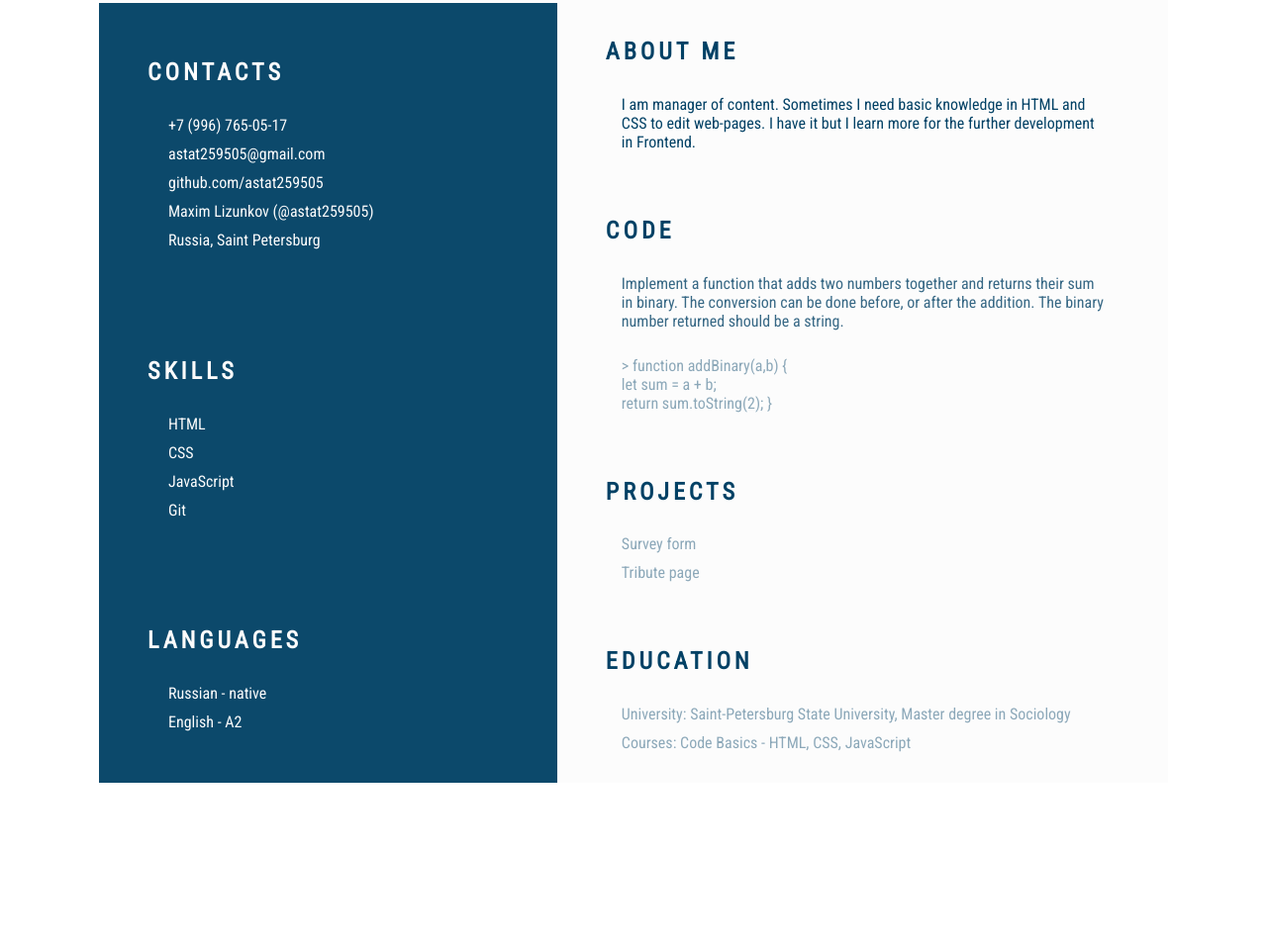
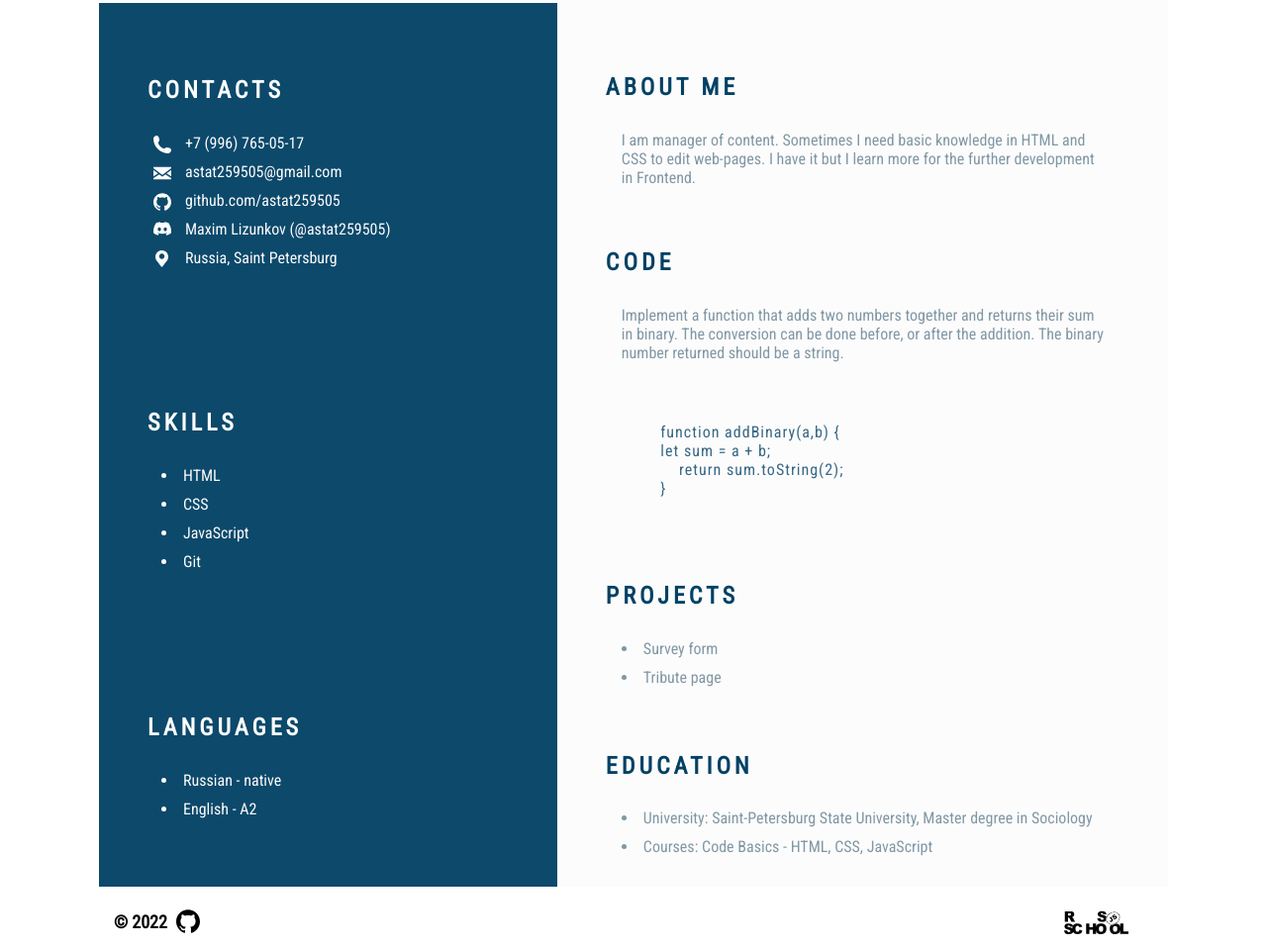
Before and after one commit to astat259505/rsschool-cv, a plain HTML site: page index.html in a window 1280 px wide. Shown: the part 403-1363 px from the top of the page at 99% size. Before the commit the page ends 1194 px from the top, so only its background shows below. Drawn offline with Linux system fonts and the light colour scheme.

Commit message:
feat: final version

```diff
--- a/index.html
+++ b/index.html
@@ -4,13 +4,14 @@
     <meta charset="UTF-8">
     <meta http-equiv="X-UA-Compatible" content="IE=edge">
     <meta name="viewport" content="width=, initial-scale=1.0">
-    <title>CV</title>
+    <title>cv</title>
     <link rel="stylesheet" href="style.css">
-    <link rel="icon" href="#">
+    <link rel="icon" href="assets/favicon.ico">
     <link rel="preconnect" href="https://fonts.googleapis.com">
     <link rel="preconnect" href="https://fonts.googleapis.com">
     <link rel="preconnect" href="https://fonts.gstatic.com" crossorigin>
     <link href="https://fonts.googleapis.com/css2?family=Roboto+Condensed&display=swap" rel="stylesheet">
+
 </head>
 <body>
     <header class="header">
@@ -32,7 +33,7 @@
         <div class="container main-container">
             <section class="section" id="profile">
                 <div class="photo-space">
-                <img src="assets/img/avatar3.jpg" alt="avatar">
+                <img src="assets/img/avatar3.jpg" alt="avatar" class="avatar">
                 </div>
                 <div class="name-profession">
                 <h1 class="section-title name">Maxim Lizunkov</h1>
@@ -47,7 +48,7 @@
                     <li class="contact-item contact-item-phone">+7 (996) 765-05-17</li>
                     <li class="contact-item contact-item-mail">astat259505@gmail.com</li>
                     <li class="contact-item contact-item-github">github.com/astat259505</li>
-                    <li class="contact-item conact-item-discord">Maxim Lizunkov (@astat259505)</li>
+                    <li class="contact-item contact-item-discord"><a class="github-link" href="https://github.com/astat259505" target="_blank">Maxim Lizunkov (@astat259505)</a></li>
                     <li class="contact-item contact-item-location">Russia, Saint Petersburg</li>
                 </ul>
             </section>
@@ -76,23 +77,25 @@
             <section class="section" id="code">
                 <h2 class="section-title">Code</h2>
                 <p class="code-task-content">Implement a function that adds two numbers together and returns their sum in binary. The conversion can be done before, or after the addition. The binary number returned should be a string.</p>
-                <p class="code-content">><code> function addBinary(a,b) {<br>
-     let sum = a + b;<br>
-      return sum.toString(2);
-      }</code></p>
+                <div class="code-content"><pre><code>
+                    function addBinary(a,b) {
+                    let sum = a + b;
+                        return sum.toString(2);
+                    }
+                </code></pre></div>
             </section>
             <section class="section" id="projects">
                 <h2 class="section-title">Projects</h2>
                 <ul class="projects-list">
-                    <li class="projects-item"><a href="https://codepen.io/astat259505/pen/wvrMBOZ" class="projects-link">Survey form</a></li>
-                    <li class="projects-item"><a href="https://codepen.io/astat259505/pen/bGoGGVQ" class="projects-link">Tribute page</a></li>
+                    <li class="projects-item"><a href="https://codepen.io/astat259505/pen/wvrMBOZ" class="projects-link" target="_blank">Survey form</a></li>
+                    <li class="projects-item"><a href="https://codepen.io/astat259505/pen/bGoGGVQ" class="projects-link" target="_blank">Tribute page</a></li>
                 </ul>
             </section>
             <section class="section" id="education">
                 <h2 class="section-title">Education</h2>
                 <ul class="education-list">
                     <li class="education-item">University: Saint-Petersburg State University, Master degree in Sociology</li>
-                    <li class="education-item">Courses: Code Basics - HTML, CSS, JavaScript</li>
+                    <li class="education-item"><a href="https://ru.code-basics.com/" class="courses-link" target="_blank">Courses: Code Basics - HTML, CSS, JavaScript</a></li>
                 </ul>
             </section>
         </div>
@@ -100,7 +103,11 @@
         </div>
     </main>
     <footer class="footer">
-        <div class="container"></div>
+        <div class="container footer-container">
+            <div class="footer-github-link"><p>&copy; 2022 <a href="https://github.com/astat259505" target="_blank"><img src="assets/svg/github_footer.svg" alt="Github logo" class="github-logo"></a></p>
+            </div>
+            <div class="rsschool-logo"><a href="https://rs.school/js" target="_blank"><img src="assets/svg/rs_school_js.svg" alt="Rolling Scopes logo" class="rsschool-logo"></a></div>
+        </div>
     </footer>
 </body>
 </html>
--- a/style.css
+++ b/style.css
@@ -8,7 +8,7 @@
     --main-color-two: #0c496b;
     --title-color-one: #024165;
     --subtitle-color-one: #376885;
-    --text-color-one: #8ca8b9;
+    --text-color-one: #8097a5;
 }
 
 body {
@@ -27,7 +27,10 @@ body {
 
 }
 
-
+.nav {
+    position: relative;
+    top: 14px;
+}
 
 .nav-list {
     display: flex;
@@ -49,7 +52,9 @@ body {
 }
 
 .nav-link:hover {
-    text-decoration: underline var(--main-color-one) 3px;
+    position: relative;
+    bottom: 2px;
+    right: 2px;
 }
 
 html {
@@ -79,14 +84,14 @@ html {
 
 .photo-space {
   position: relative;
-  right: 117px;
-  bottom: 5px;
+  right: 67px;
+  bottom: -1px;
 
 
 
 }
 
-img {
+.avatar {
     width: 300px;
     height: auto;
     border-radius: 50%;
@@ -95,13 +100,25 @@ img {
 }
 
 .name-profession {
+    bottom: 33px;
     display: flex;
     flex-direction: column;
     justify-content: center;
     align-items: center;
     height: 300px;
     color: var(--title-color-one);
+    text-transform: uppercase;
+    letter-spacing: 4px;
+    font-size: 20px;
+    position: relative;
 }
+
+.name {
+    position: relative;
+    bottom: -17px;
+}
+
+
 
 #languages {
     width: 100%;
@@ -131,6 +148,7 @@ img {
   width: 100%;
   color: var(--title-color-one);
   background-color: var(--main-color-one);
+  font-weight: 500;
 
 }
 
@@ -141,41 +159,85 @@ img {
 }
 
 .contact-item {
-    list-style: none;
-    padding: 5px 20px;
+    padding: 5px 37px;
+    list-style-type: none;
+    position: relative;
+
 }
 
+.contact-item::before {
+    content: "";
+    position: absolute;
+    top: 7px;
+    left: 5px;
+    width: 18px;
+    height: 18px;
+    background-size: contain;
+    background-repeat: no-repeat;
+
+}
+
+.contact-item:nth-child(1)::before  {
+    background-image: url(assets/svg/phone.svg);
+}
+
+.contact-item:nth-child(2)::before {
+    background-image: url(assets/svg/mail.svg);
+}
+
+.contact-item:nth-child(3)::before {
+    background-image: url(assets/svg/github.svg);
+}
+
+.contact-item:nth-child(4):before {
+    background-image: url(assets/svg/discord.svg);
+}
+
+.contact-item:nth-child(5):before {
+    background-image: url(assets/svg/location.svg);
+    position: absolute;
+    left: 7px;
+}
+
+
+
 .skills-item {
-    padding: 5px 20px;
+    padding: 5px 13px;
 }
 
 .languages-item {
-    padding: 5px 20px;
+    padding: 5px 13px;
 }
 
 ul li {
     padding: 0;
     margin: 0;
-    list-style: none;
+    list-style-position: inside;
+
+
+
+
 }
 
 .about-me-content {
     padding: 5px 55px;
+    color: var(--text-color-one)
 }
 
 .code-content {
+    padding: 5px 1px;
+    color: var(--subtitle-color-one);
+    letter-spacing: 1px;
+}
+
+.code-task-content {
     padding: 5px 55px;
     color: var(--text-color-one)
 }
 
-.code-task-content {
-    padding: 5px 55px;
-    color: var(--subtitle-color-one)
-}
-
 .projects-item {
     padding: 5px 15px;
-
+    color: var(--text-color-one)
 }
 
 .education-item {
@@ -186,11 +248,67 @@ ul li {
 
 .projects-link {
     text-decoration: none;
-    color: var(--text-color-one)
+    color: var(---text-color-one)
 }
 
 .projects-link:hover {
     color: var(--title-color-one);
     position: relative;
+    left: 3px;
+}
+
+.github-link {
+    text-decoration: none;
+    color: var(--main-color-one)
+}
+
+.github-link:hover {
+    position: relative;
+    left: 3px;
+}
+
+.courses-link {
+    text-decoration: none;
+    color: var(--text-color-one);
+}
+
+.courses-link:hover {
+    color: var(--title-color-one);
+    position: relative;
+    left: 3px;
+}
+
+section#about-me {
+    height: 213px;
+    position: relative;
+    top: 36px;
+}
+
+.github-logo {
+    width: auto;
+    height: 24px;
+    border: none;
+    position: relative;
+    top: 5px;
     left: 5px;
 }
+
+.footer-github-link {
+    font-weight: bold;
+    font-size: 18px;
+    position: relative;
+    left: 15px;
+}
+
+.rsschool-logo {
+    height: 24px;
+    width: auto;
+    position: relative;
+    top: 12px;
+    right: 20px;
+}
+
+.footer-container {
+    display: flex;
+    justify-content: space-between ;
+}
```
Also changed, not shown: assets/favicon.ico (added), assets/svg/discord.svg (added), assets/svg/github.svg (added), assets/svg/github_footer.svg (added), assets/svg/location.svg (added), assets/svg/mail.svg (added), assets/svg/phone.svg (added), assets/svg/rs_school_js.svg (added).
